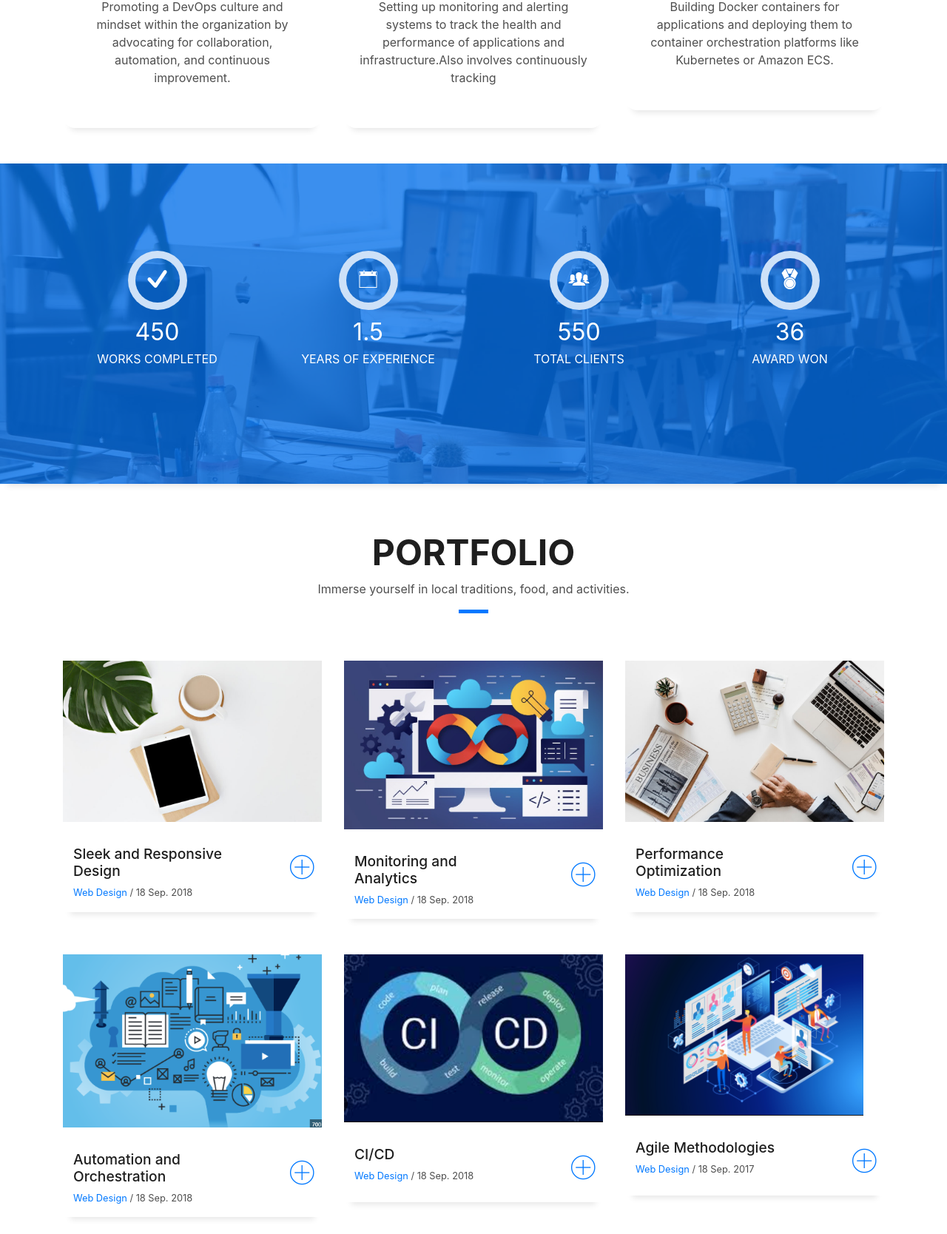
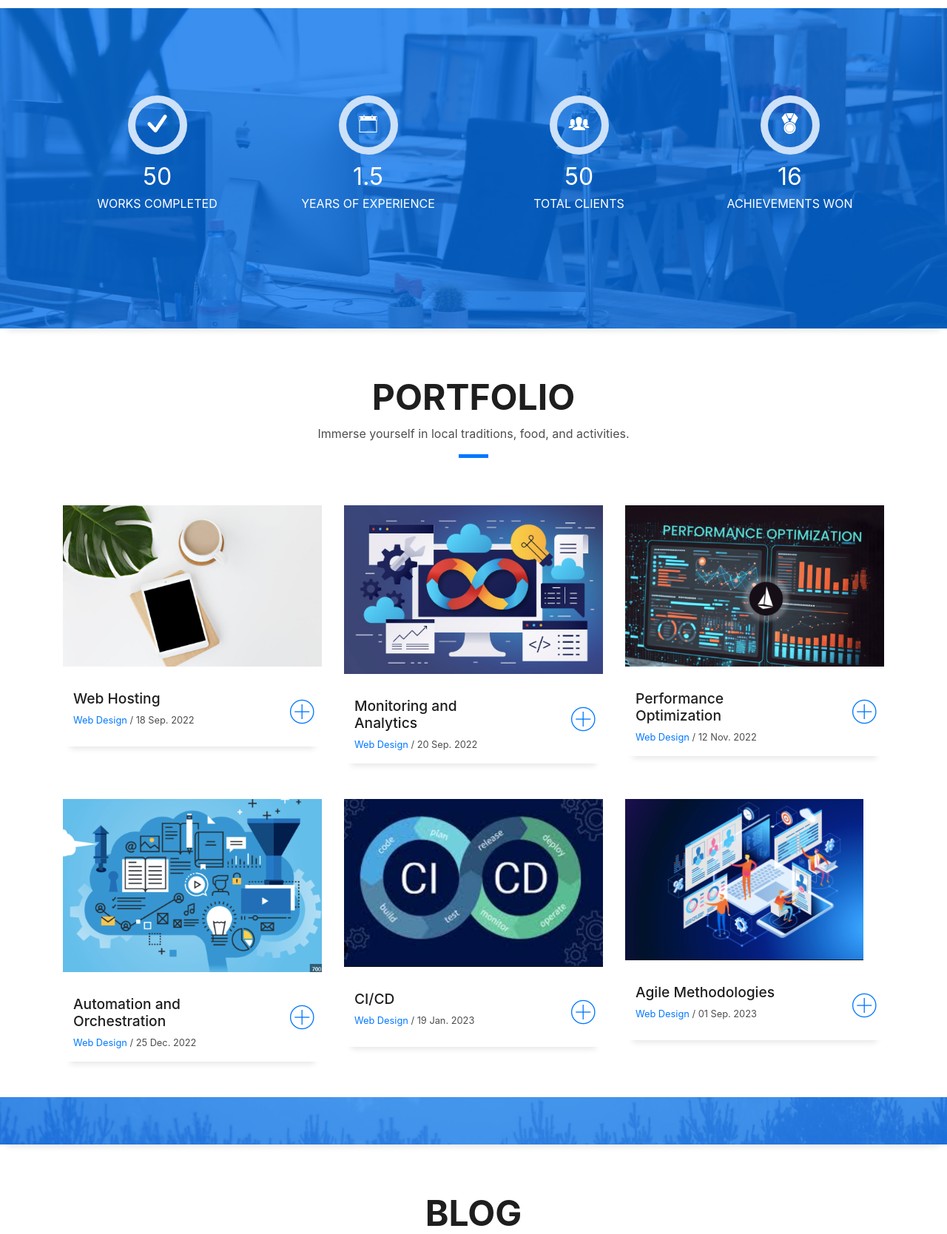
Before and after one commit to sharonaman/Resume, a Django app: page /cv/ in a window 1280 px wide. Shown: the part 2556-4224 px from the top of the page at 74% size. Run offline with Django 4.2, Linux system fonts and the light colour scheme; some libraries are stand-ins or nearby versions; some web fonts are replaced.

Commit message:
Changes to be committed: 	modified:   static/img/work-3.jpg 	modified:   templates/index.html

```diff
--- a/templates/index.html
+++ b/templates/index.html
@@ -150,9 +150,9 @@
                     <div class="title-box-2">
                       <h5 class="title-left">About me</h5>
                     </div>
-                    <p class="lead">To secure a mid-level position in the IT industry where I can use my skills in areas of DevOps Engineer as per the requirements of the clients in the required time.</p>
-                    <p class="lead">Configured and deployed a Django web application with Postgres, Nginx, and Gunicorn using Docker for deployment on Ubuntu, ensuring optimal performance and reliability. Established and maintained a strong Git-driven CI/CD pipeline for projects, enhancing deployment efficiency and speeding up release cycles.</p>
-                    <p class="lead">Deployed a React application with Nginx on Ubuntu, implementing efficient web hosting solutions to enhance user experience. Additionally, deployed the same React application on Vercel for further accessibility and scalability. Nulla porttitor accumsan Utilized Apache web server to serve Django applications on Ubuntu, optimizing server performance and ensuring seamless operation.</p>
+                    <p class="lead">Seasoned DevOps engineer with extensive experience in implementing agile methodologies for product development. Experienced in automation, configuration management, and deployment of large-scale web-based systems.</p>
+                    <p class="lead">Experience in designing, implementing, and managing complex infrastructures. Proficient in multiple DevOps tools and techniques and knowledgeable in infrastructure automation and configuration management.</p>
+                    <p class="lead">Proven ability in collaborating with diverse teams and managing successful DevOps initiatives.</p>
                   </div>
                 </div>
               </div>
@@ -256,7 +256,7 @@
                 <span class="ico-circle"><i class="ion-checkmark-round"></i></span>
               </div>
               <div class="counter-num">
-                <p class="counter">450</p>
+                <p class="counter">50</p>
                 <span class="counter-text">WORKS COMPLETED</span>
               </div>
             </div>
@@ -278,7 +278,7 @@
                 <span class="ico-circle"><i class="ion-ios-people"></i></span>
               </div>
               <div class="counter-num">
-                <p class="counter">550</p>
+                <p class="counter">50</p>
                 <span class="counter-text">TOTAL CLIENTS</span>
               </div>
             </div>
@@ -289,8 +289,8 @@
                 <span class="ico-circle"><i class="ion-ribbon-a"></i></span>
               </div>
               <div class="counter-num">
-                <p class="counter">36</p>
-                <span class="counter-text">AWARD WON</span>
+                <p class="counter">16</p>
+                <span class="counter-text">ACHIEVEMENTS WON</span>
               </div>
             </div>
           </div>
@@ -320,9 +320,9 @@
                 <div class="work-content">
                   <div class="row">
                     <div class="col-sm-8">
-                      <h2 class="w-title">Sleek and Responsive Design</h2>
+                      <h2 class="w-title">Web Hosting</h2>
                       <div class="w-more">
-                        <span class="w-ctegory">Web Design</span> / <span class="w-date">18 Sep. 2018</span>
+                        <span class="w-ctegory">Web Design</span> / <span class="w-date">18 Sep. 2022</span>
                       </div>
                     </div>
                     <div class="col-sm-4">
@@ -346,7 +346,7 @@
                     <div class="col-sm-8">
                       <h2 class="w-title">Monitoring and Analytics</h2>
                       <div class="w-more">
-                        <span class="w-ctegory">Web Design</span> / <span class="w-date">18 Sep. 2018</span>
+                        <span class="w-ctegory">Web Design</span> / <span class="w-date">20 Sep. 2022</span>
                       </div>
                     </div>
                     <div class="col-sm-4">
@@ -370,7 +370,7 @@
                     <div class="col-sm-8">
                       <h2 class="w-title">Performance Optimization</h2>
                       <div class="w-more">
-                        <span class="w-ctegory">Web Design</span> / <span class="w-date">18 Sep. 2018</span>
+                        <span class="w-ctegory">Web Design</span> / <span class="w-date">12 Nov. 2022</span>
                       </div>
                     </div>
                     <div class="col-sm-4">
@@ -394,7 +394,7 @@
                     <div class="col-sm-8">
                       <h2 class="w-title">Automation and Orchestration</h2>
                       <div class="w-more">
-                        <span class="w-ctegory">Web Design</span> / <span class="w-date">18 Sep. 2018</span>
+                        <span class="w-ctegory">Web Design</span> / <span class="w-date">25 Dec. 2022</span>
                       </div>
                     </div>
                     <div class="col-sm-4">
@@ -418,7 +418,7 @@
                     <div class="col-sm-8">
                       <h2 class="w-title">CI/CD </h2>
                       <div class="w-more">
-                        <span class="w-ctegory">Web Design</span> / <span class="w-date">18 Sep. 2018</span>
+                        <span class="w-ctegory">Web Design</span> / <span class="w-date">19 Jan. 2023</span>
                       </div>
                     </div>
                     <div class="col-sm-4">
@@ -442,7 +442,7 @@
                     <div class="col-sm-8">
                       <h2 class="w-title">Agile Methodologies</h2>
                       <div class="w-more">
-                        <span class="w-ctegory">Web Design</span> / <span class="w-date">18 Sep. 2017</span>
+                        <span class="w-ctegory">Web Design</span> / <span class="w-date">01 Sep. 2023</span>
                       </div>
                     </div>
                     <div class="col-sm-4">
@@ -524,7 +524,7 @@
                 <div class="post-author">
                   <a href="#">
                     <img src="{% static 'img/testimonial-2.jpg' %}" alt="" class="avatar rounded-circle" />
-                    <span class="author">Freeman</span>
+                    <span class="author">Sharon</span>
                   </a>
                 </div>
                 <div class="post-date">
@@ -544,14 +544,14 @@
                     <h6 class="category">Web Design</h6>
                   </div>
                 </div>
-                <h3 class="card-title"><a href="blog-single.html">See more ideas about Travel</a></h3>
+                <h3 class="card-title"><a href="blog-single.html">See more ideas about Designing</a></h3>
                 <p class="card-description">I believe that a website should not only look stunning but also adapt seamlessly to different devices and screen sizes.They have the power to inspire, educate, and connect us on a deeper level.</p>
               </div>
               <div class="card-footer">
                 <div class="post-author">
                   <a href="#">
                     <img src="{% static 'img/testimonial-2.jpg' %}" alt="" class="avatar rounded-circle" />
-                    <span class="author">Morgan Freeman</span>
+                    <span class="author"> Sharon</span>
                   </a>
                 </div>
                 <div class="post-date">
@@ -571,14 +571,14 @@
                     <h6 class="category">Web Design</h6>
                   </div>
                 </div>
-                <h3 class="card-title"><a href="blog-single.html">See more ideas about Travel</a></h3>
+                <h3 class="card-title"><a href="blog-single.html">See more ideas about Teamwork and Creativity</a></h3>
                 <p class="card-description">Blend creativity and innovation to unforgettable online experiences.Our approach to web design is driven by a passion for excellence and a commitment to client expectations.</p>
               </div>
               <div class="card-footer">
                 <div class="post-author">
                   <a href="#">
                     <img src="{% static 'img/testimonial-2.jpg' %}" alt="" class="avatar rounded-circle" />
-                    <span class="author">Morgan</span>
+                    <span class="author">Sharon</span>
                   </a>
                 </div>
                 <div class="post-date">
```
Also changed, not shown: static/img/work-3.jpg.
